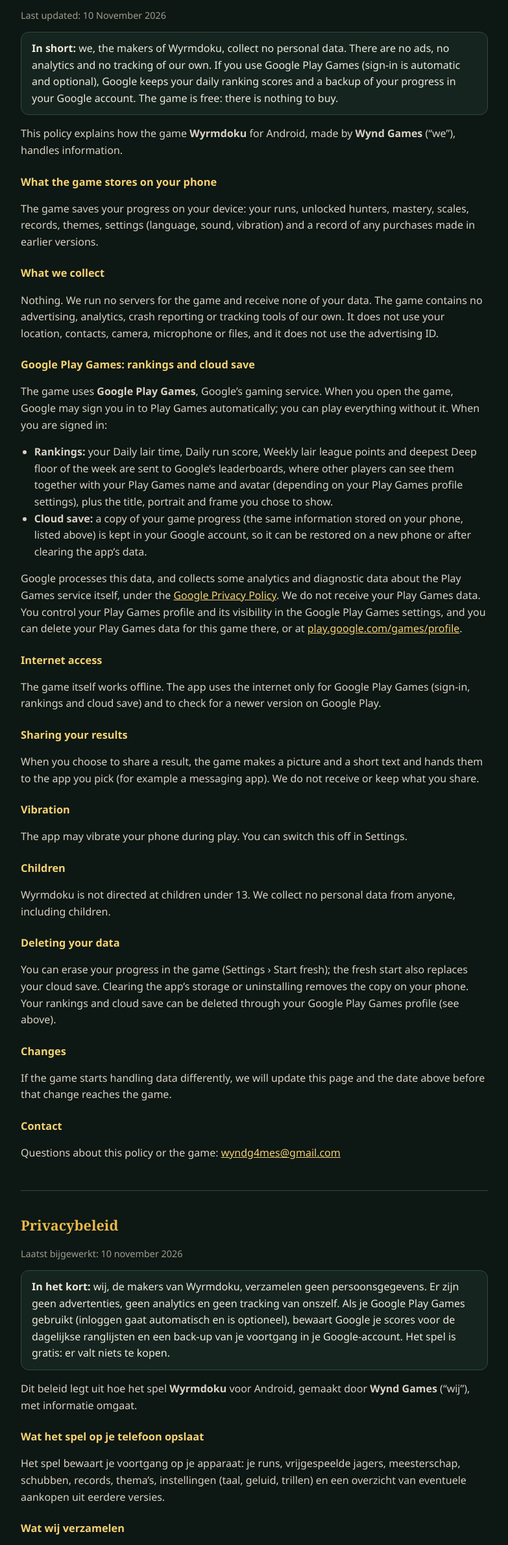
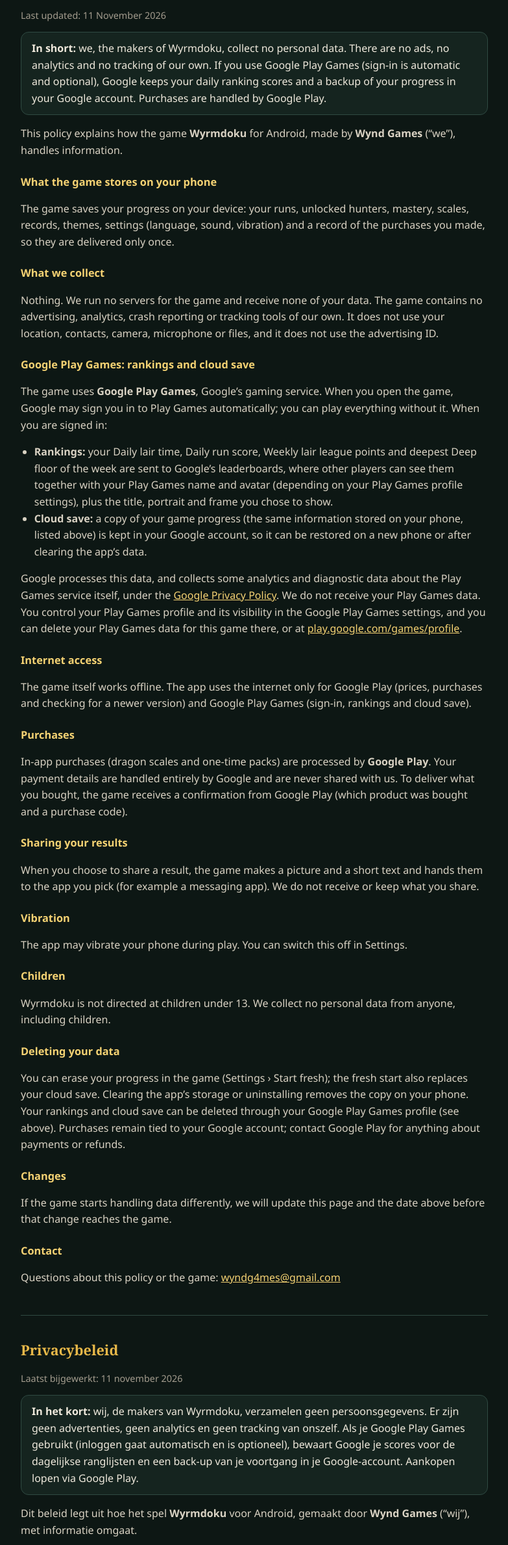
Before and after one commit to jordy94w/jordy94w.wyrmdoku.io, a plain HTML site: page index.html in a window 1280 px wide. Shown: the part 150-2528 px from the top of the page at 65% size, without its empty margins (248-1031 px from the left). Drawn offline with Linux system fonts and the light colour scheme.

Commit message:
Add files via upload

```diff
--- a/index.html
+++ b/index.html
@@ -36,12 +36,12 @@
   <!-- ================================================================ English -->
   <section id="en" lang="en">
     <h2>Privacy policy</h2>
-    <p class="muted">Last updated: 10 November 2026</p>
+    <p class="muted">Last updated: 11 November 2026</p>
 
     <div class="box">
       <strong>In short:</strong> we, the makers of Wyrmdoku, collect no personal data. There are no ads, no analytics
       and no tracking of our own. If you use Google Play Games (sign-in is automatic and optional), Google keeps your
-      daily ranking scores and a backup of your progress in your Google account. The game is free: there is nothing to buy.
+      daily ranking scores and a backup of your progress in your Google account. Purchases are handled by Google Play.
     </div>
 
     <p>This policy explains how the game <strong>Wyrmdoku</strong> for Android, made by <strong>Wynd Games</strong>
@@ -49,7 +49,7 @@
 
     <h3>What the game stores on your phone</h3>
     <p>The game saves your progress on your device: your runs, unlocked hunters, mastery, scales, records, themes,
-      settings (language, sound, vibration) and a record of any purchases made in earlier versions.</p>
+      settings (language, sound, vibration) and a record of the purchases you made, so they are delivered only once.</p>
 
     <h3>What we collect</h3>
     <p>Nothing. We run no servers for the game and receive none of your data. The game contains no advertising,
@@ -74,8 +74,13 @@
       <a href="https://play.google.com/games/profile" rel="noopener">play.google.com/games/profile</a>.</p>
 
     <h3>Internet access</h3>
-    <p>The game itself works offline. The app uses the internet only for Google Play Games (sign-in, rankings and cloud
-      save) and to check for a newer version on Google Play.</p>
+    <p>The game itself works offline. The app uses the internet only for Google Play (prices, purchases and checking for a
+      newer version) and Google Play Games (sign-in, rankings and cloud save).</p>
+
+    <h3>Purchases</h3>
+    <p>In-app purchases (dragon scales and one-time packs) are processed by <strong>Google Play</strong>. Your payment
+      details are handled entirely by Google and are never shared with us. To deliver what you bought, the game receives
+      a confirmation from Google Play (which product was bought and a purchase code).</p>
 
     <h3>Sharing your results</h3>
     <p>When you choose to share a result, the game makes a picture and a short text and hands them to the app you pick
@@ -90,7 +95,8 @@
     <h3>Deleting your data</h3>
     <p>You can erase your progress in the game (Settings › Start fresh); the fresh start also replaces your cloud save.
       Clearing the app’s storage or uninstalling removes the copy on your phone. Your rankings and cloud save can be
-      deleted through your Google Play Games profile (see above).</p>
+      deleted through your Google Play Games profile (see above). Purchases remain tied to your Google account; contact
+      Google Play for anything about payments or refunds.</p>
 
     <h3>Changes</h3>
     <p>If the game starts handling data differently, we will update this page and the date above before that change
@@ -105,13 +111,13 @@
   <!-- ================================================================ Nederlands -->
   <section id="nl" lang="nl">
     <h2>Privacybeleid</h2>
-    <p class="muted">Laatst bijgewerkt: 10 november 2026</p>
+    <p class="muted">Laatst bijgewerkt: 11 november 2026</p>
 
     <div class="box">
       <strong>In het kort:</strong> wij, de makers van Wyrmdoku, verzamelen geen persoonsgegevens. Er zijn geen
       advertenties, geen analytics en geen tracking van onszelf. Als je Google Play Games gebruikt (inloggen gaat
       automatisch en is optioneel), bewaart Google je scores voor de dagelijkse ranglijsten en een back-up van je
-      voortgang in je Google-account. Het spel is gratis: er valt niets te kopen.
+      voortgang in je Google-account. Aankopen lopen via Google Play.
     </div>
 
     <p>Dit beleid legt uit hoe het spel <strong>Wyrmdoku</strong> voor Android, gemaakt door <strong>Wynd Games</strong>
@@ -119,7 +125,8 @@
 
     <h3>Wat het spel op je telefoon opslaat</h3>
     <p>Het spel bewaart je voortgang op je apparaat: je runs, vrijgespeelde jagers, meesterschap, schubben, records,
-      thema’s, instellingen (taal, geluid, trillen) en een overzicht van eventuele aankopen uit eerdere versies.</p>
+      thema’s, instellingen (taal, geluid, trillen) en een overzicht van je aankopen, zodat ze maar één keer worden
+      geleverd.</p>
 
     <h3>Wat wij verzamelen</h3>
     <p>Niets. Wij hebben geen servers voor het spel en ontvangen geen gegevens van je. Het spel bevat geen
@@ -145,8 +152,13 @@
       <a href="https://play.google.com/games/profile" rel="noopener">play.google.com/games/profile</a>.</p>
 
     <h3>Internettoegang</h3>
-    <p>Het spel zelf werkt offline. De app gebruikt het internet alleen voor Google Play Games (inloggen, ranglijsten en
-      cloudopslag) en om op Google Play te kijken of er een nieuwere versie is.</p>
+    <p>Het spel zelf werkt offline. De app gebruikt het internet alleen voor Google Play (prijzen, aankopen en kijken of er
+      een nieuwere versie is) en Google Play Games (inloggen, ranglijsten en cloudopslag).</p>
+
+    <h3>Aankopen</h3>
+    <p>Aankopen in het spel (drakenschubben en eenmalige pakketten) worden verwerkt door <strong>Google Play</strong>.
+      Je betaalgegevens worden volledig door Google afgehandeld en nooit met ons gedeeld. Om te leveren wat je kocht,
+      krijgt het spel een bevestiging van Google Play (welk product gekocht is en een aankoopcode).</p>
 
     <h3>Je resultaten delen</h3>
     <p>Als je ervoor kiest een resultaat te delen, maakt het spel een afbeelding en een korte tekst en geeft die aan de
@@ -162,7 +174,8 @@
     <h3>Je gegevens wissen</h3>
     <p>Je kunt je voortgang in het spel wissen (Instellingen › Opnieuw beginnen); die nieuwe start vervangt ook je
       cloudopslag. Door de opslag van de app te wissen of het spel te verwijderen, verdwijnt de kopie op je telefoon.
-      Je ranglijstscores en cloudopslag kun je wissen via je Google Play Games-profiel (zie hierboven).</p>
+      Je ranglijstscores en cloudopslag kun je wissen via je Google Play Games-profiel (zie hierboven). Gedane aankopen
+      blijven aan je Google-account gekoppeld; neem voor betalingen of terugbetalingen contact op met Google Play.</p>
 
     <h3>Wijzigingen</h3>
     <p>Als het spel anders met gegevens gaat omgaan, werken we deze pagina en de datum hierboven bij voordat die
```
